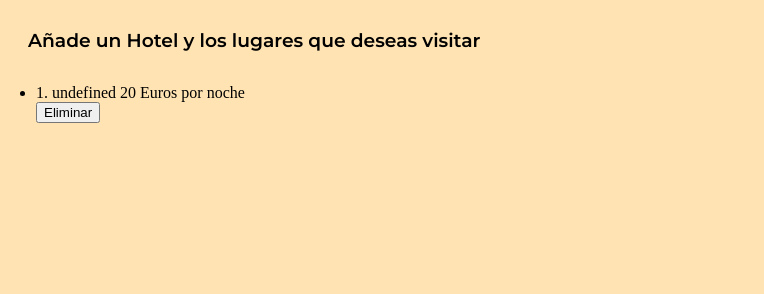
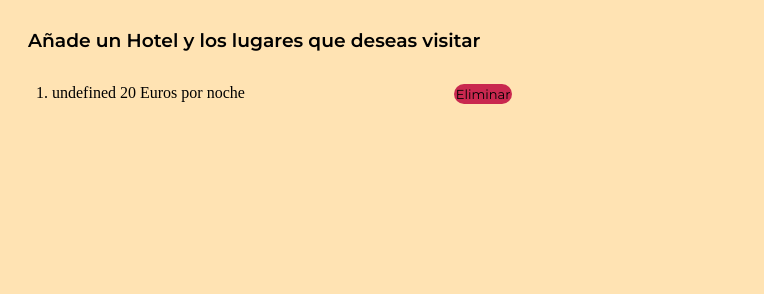
Before and after one commit to edulanarf/PS-ItinerarioDeViaje, a website built with Vite: page HTML/search-places.html in a window 1280 px wide. Both pictures are taken after a click on the button "Añadir". Shown: the part 211-505 px from the top of the page, 516-1280 px from the left. Built offline with nearby package versions, Linux system fonts and the light colour scheme.

Commit message:
Cambios css search-places

```diff
--- a/CSS/search-places.css
+++ b/CSS/search-places.css
@@ -41,6 +41,28 @@ h3{
 
 #separation-itinerary{
     display: flex;
+    align-items: center;
+}
+
+
+.list-item {
+    display: grid;
+    grid-template-columns: 1fr auto; /* Nombre ocupa todo el espacio, botones alineados */
+    gap: 10px; /* Espacio entre elementos */
+    width: 100%; /* Asegurar que ocupa todo el ancho disponible */
+    margin-bottom: 20px;
+}
+
+.delete-button{
+    font-size: 13px;
+    height: auto;
+    background-color: var(--rojo-oscuro);
+    border: 2px;
+    padding: 2px;
+    border-radius: 10px;
+    transition: all 0.3s ease;
+    font-family: 'Montserrat', sans-serif;
+    cursor: pointer;
     align-items: center;
 }
 
--- a/JS/search-places.js
+++ b/JS/search-places.js
@@ -140,7 +140,6 @@ function initMap() {
     const deleteButton = document.createElement("button");
       deleteButton.textContent = "Eliminar";
       deleteButton.classList.add("delete-button");
-      deleteButton.id = `delete-button-${counter}`;  // Asignar un id único al botón de eliminación
 
   // Agregar un event listener al botón de eliminar
       deleteButton.addEventListener('click', function() {
@@ -158,11 +157,6 @@ function initMap() {
           listItem.remove();
           counter--;
           counterButtons++;
-
-
-
-
-          // Actualizar el contador y renumerar los ítems restantes
           renumberListItems();
       });
 
@@ -180,6 +174,7 @@ function initMap() {
     // Añade el ítem a la lista
     listItem.appendChild(placeInfo);
     listItem.appendChild(deleteButton);
+    listItem.classList.add("list-item");
     placesList.appendChild(listItem);
   });
 
```
